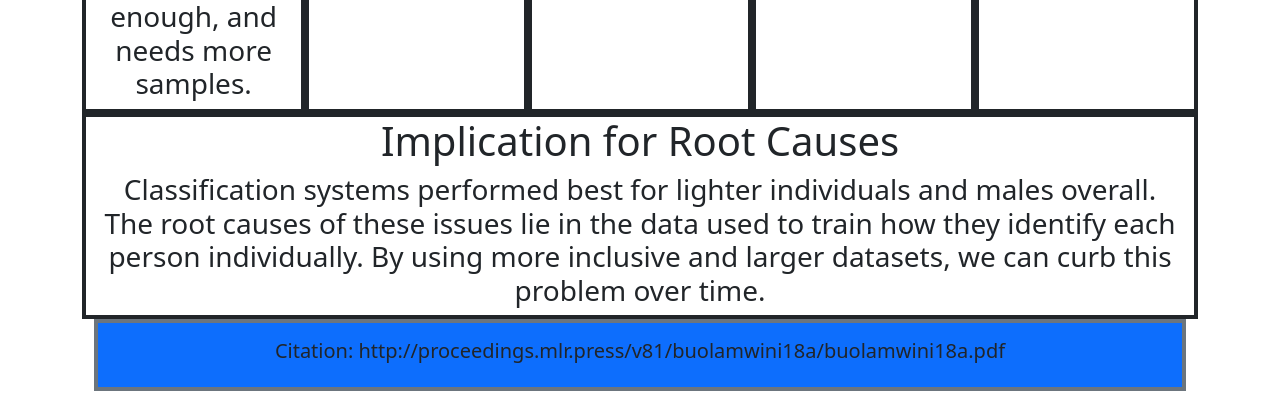
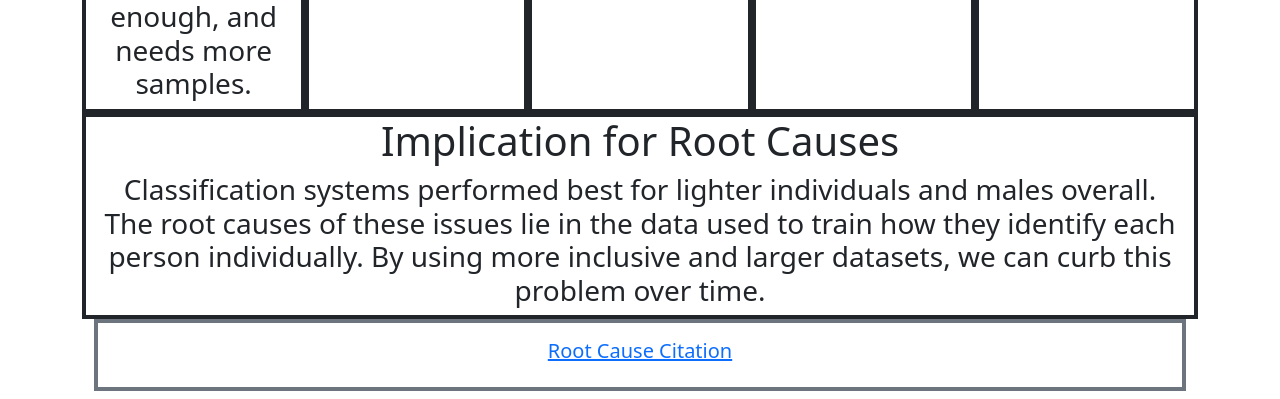
Before and after one commit to Fysure/Practice.html, a plain HTML site: page RootCausesWill.html in a window 1280 px wide. Shown: the part 711-1110 px from the top of the page. Drawn offline with nearby package versions, Linux system fonts and the light colour scheme.

Commit message:
Source Update

```diff
--- a/RootCausesWill.html
+++ b/RootCausesWill.html
@@ -104,8 +104,8 @@ https://getbootstrap.com/docs/5.2/layout/grid/#equal-width  -->
               <h3> Classification systems performed best for lighter individuals and males overall. The root causes of these issues lie in the data used to train how they identify each person individually. By using more inclusive and larger datasets, we can curb this problem over time.</h3>
             </div>
         </div>
-        <div class="col border border-secondary border border-4 p-3 mb-2 bg-primary text-dark">
-          <h5>Citation: http://proceedings.mlr.press/v81/buolamwini18a/buolamwini18a.pdf</h5>
+        <div class="col border border-secondary border border-4 p-3 mb-2 text-dark">
+          <h5 class="text-center"><a href="http://proceedings.mlr.press/v81/buolamwini18a/buolamwini18a.pdf">Root Cause Citation</a></h5>
 </div>
 
 <script src="https://cdn.jsdelivr.net/npm/bootstrap@5.0.2/dist/js/bootstrap.bundle.min.js" integrity="sha384-MrcW6ZMFYlzcLA8Nl+NtUVF0sA7MsXsP1UyJoMp4YLEuNSfAP+JcXn/tWtIaxVXM" crossorigin="anonymous"></script>
```
